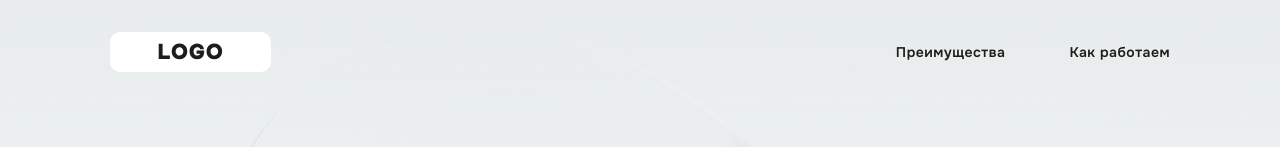
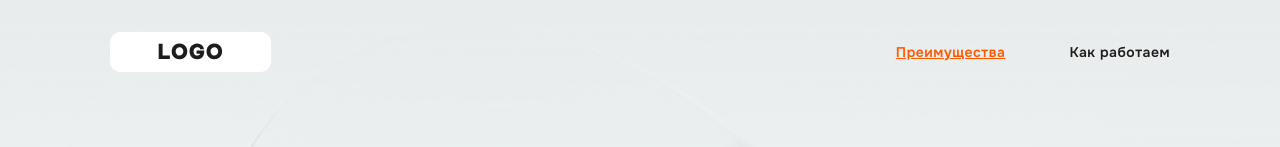
Before and after one commit to chairowner/getshoptv-test, a Next.js app: page / in a window 1280 px wide. Shown: the top 147 px of the page. Built offline with nearby package versions, Linux system fonts and the light colour scheme.

Commit message:
добавил подсветку для заголовков в header

```diff
--- a/app/components/NavbarDesktop/NavbarDesktop.tsx
+++ b/app/components/NavbarDesktop/NavbarDesktop.tsx
@@ -1,16 +1,27 @@
 import { FC } from "react";
 import { IMenuButton, MenuButton } from "@/app/ui/MenuButton/MenuButton";
 import s from "./NavbarDesktop.module.scss";
+import { HeaderType } from "@/app/types";
 
 export interface NavbarDesktopProps {
 	items: IMenuButton[];
+	currentSection?: HeaderType | null;
 }
 
-export const NavbarDesktop: FC<NavbarDesktopProps> = ({ items }) => {
+export const NavbarDesktop: FC<NavbarDesktopProps> = ({
+	items,
+	currentSection,
+}) => {
+	console.log({ currentSection });
 	return (
 		<nav className={s.navbar}>
 			{items.map(({ children, href }, index) => (
-				<MenuButton key={index} children={children} href={href} />
+				<MenuButton
+					key={index}
+					children={children}
+					currentSection={currentSection}
+					href={href}
+				/>
 			))}
 		</nav>
 	);
--- a/app/components/NavbarMobile/NavbarMobile.tsx
+++ b/app/components/NavbarMobile/NavbarMobile.tsx
@@ -2,13 +2,19 @@
 import { IMenuButton, MenuButton } from "@/app/ui/MenuButton/MenuButton";
 import { Burger } from "@/app/ui/Burger/Burger";
 import s from "./NavbarMobile.module.scss";
+import { HeaderType } from "@/app/types";
 
 export interface NavbarMobileProps {
 	items: IMenuButton[];
 	onClose: () => void;
+	currentSection?: HeaderType | null;
 }
 
-export const NavbarMobile: FC<NavbarMobileProps> = ({ items, onClose }) => {
+export const NavbarMobile: FC<NavbarMobileProps> = ({
+	items,
+	onClose,
+	currentSection,
+}) => {
 	return (
 		<div className={s.navbar}>
 			<div className={s.header}>
@@ -25,7 +31,12 @@
 			</div>
 			<nav>
 				{items.map(({ children, href }, index) => (
-					<MenuButton key={index} children={children} href={href} />
+					<MenuButton
+						key={index}
+						children={children}
+						currentSection={currentSection}
+						href={href}
+					/>
 				))}
 			</nav>
 		</div>
--- a/app/modules/AdditionalRevenueSources/AdditionalRevenueSources.tsx
+++ b/app/modules/AdditionalRevenueSources/AdditionalRevenueSources.tsx
@@ -5,7 +5,7 @@
 
 export const AdditionalRevenueSources: FC<SectionProps> = ({ section }) => {
 	return (
-		<div className="wrapper">
+		<div className="wrapper" data-section={section}>
 			<div className="container">
 				<div className={s.container}>
 					<div className={s.text}>
--- a/app/modules/BalanceProfitUser/BalanceProfitUser.tsx
+++ b/app/modules/BalanceProfitUser/BalanceProfitUser.tsx
@@ -6,7 +6,10 @@
 
 export const BalanceProfitUser: FC<SectionProps> = ({ section }) => {
 	return (
-		<div className={classNames("wrapper", "white-background")}>
+		<div
+			className={classNames("wrapper", "white-background")}
+			data-section={section}
+		>
 			<div className="container">
 				<div className={s.container}>
 					<h2 className={s.title}>
--- a/app/modules/DetailedReports/DetailedReports.tsx
+++ b/app/modules/DetailedReports/DetailedReports.tsx
@@ -13,7 +13,10 @@
 
 export const DetailedReports: FC<SectionProps> = ({ section }) => {
 	return (
-		<div className={classNames("wrapper", "white-background", s.wrapper)}>
+		<div
+			className={classNames("wrapper", "white-background", s.wrapper)}
+			data-section={section}
+		>
 			<div className="container">
 				<div className={s.container}>
 					<div className={s.left}>
--- a/app/modules/Form/Form.tsx
+++ b/app/modules/Form/Form.tsx
@@ -7,7 +7,7 @@
 
 export const Form: FC<SectionProps> = ({ section }) => {
 	return (
-		<div className="wrapper">
+		<div className="wrapper" data-section={section}>
 			<div className="container">
 				<div className={s.container}>
 					<h2>Заполните форму</h2>
--- a/app/modules/Header/Header.tsx
+++ b/app/modules/Header/Header.tsx
@@ -6,6 +6,7 @@
 import { IMenuButton } from "@/app/ui/MenuButton/MenuButton";
 import s from "./Header.module.scss";
 import { NavbarMobile } from "@/app/components/NavbarMobile/NavbarMobile";
+import { HeaderType } from "@/app/types";
 
 const navItems: IMenuButton[] = [
 	{
@@ -25,6 +26,8 @@
 	const [onTop, setOnTop] = useState<boolean>(true);
 	const [isHidden, setIsHidden] = useState<boolean>(false);
 	const [lastScrollTop, setLastScrollTop] = useState<number>(0);
+
+	const [currentSection, setCurrentSection] = useState<HeaderType | null>(null);
 
 	const checkIsMobile = () => {
 		setIsMobile(window.innerWidth <= 870);
@@ -53,6 +56,18 @@
 			}
 		}
 		setLastScrollTop(scrollTop);
+
+		const targetPosition: number = scrollTop + 100;
+		const elements = document.querySelectorAll("[data-section]"); // Замените на ваш селектор
+		elements.forEach((el) => {
+			const rect = el.getBoundingClientRect();
+			const elementTop = rect.top + window.scrollY;
+			const elementBottom = rect.bottom + window.scrollY;
+			if (elementTop <= targetPosition && elementBottom >= targetPosition) {
+				const section = el.getAttribute("data-section");
+				setCurrentSection(section as HeaderType);
+			}
+		});
 	};
 
 	useEffect(() => {
@@ -108,14 +123,18 @@
 								onClick={onClickBurger}
 							/>
 						) : (
-							<NavbarDesktop items={navItems} />
+							<NavbarDesktop items={navItems} currentSection={currentSection} />
 						)}
 					</header>
 				</div>
 			</div>
 
 			{burgerActive && (
-				<NavbarMobile items={navItems} onClose={onCloseBurger} />
+				<NavbarMobile
+					items={navItems}
+					onClose={onCloseBurger}
+					currentSection={currentSection}
+				/>
 			)}
 		</>
 	);
--- a/app/modules/MonetizeCustomerBaseBlock/MonetizeCustomerBaseBlock.tsx
+++ b/app/modules/MonetizeCustomerBaseBlock/MonetizeCustomerBaseBlock.tsx
@@ -5,7 +5,7 @@
 
 export const MonetizeCustomerBaseBlock: FC<SectionProps> = ({ section }) => {
 	return (
-		<div className={s.container}>
+		<div className={s.container} data-section={section}>
 			<div className="wrapper">
 				<div className="container">
 					<div className={s.content}>
--- a/app/modules/Partners/Partners.tsx
+++ b/app/modules/Partners/Partners.tsx
@@ -32,7 +32,7 @@
 
 export const Partners: FC<SectionProps> = ({ section }) => {
 	return (
-		<div className="wrapper">
+		<div className="wrapper" data-section={section}>
 			<div className="container">
 				<div className={s.wrapper}>
 					<div className={s.container}>
--- a/app/ui/MenuButton/MenuButton.module.scss
+++ b/app/ui/MenuButton/MenuButton.module.scss
@@ -17,7 +17,8 @@
     color: $color-orange;
   }
 
-  &:active {
+  &:active,
+  &.active {
     color: $color-orange;
     text-decoration: underline;
   }
--- a/app/ui/MenuButton/MenuButton.tsx
+++ b/app/ui/MenuButton/MenuButton.tsx
@@ -1,15 +1,34 @@
 import classNames from "classnames";
 import { AnchorHTMLAttributes, FC, ReactNode } from "react";
+import { HeaderType } from "@/app/types";
 import s from "./MenuButton.module.scss";
 
 export interface IMenuButton {
 	children?: ReactNode;
 	href?: string | undefined;
+	isActive?: boolean;
 }
 
 export interface MenuButtonProps
-	extends AnchorHTMLAttributes<HTMLAnchorElement> {}
+	extends AnchorHTMLAttributes<HTMLAnchorElement> {
+	currentSection?: HeaderType | null;
+}
 
-export const MenuButton: FC<MenuButtonProps> = ({ className, ...props }) => {
-	return <a className={classNames(s.button, className)} {...props} />;
+export const MenuButton: FC<MenuButtonProps> = ({
+	className,
+	currentSection,
+	...props
+}) => {
+	const href = props?.href?.slice(1, props?.href?.length) as HeaderType;
+
+	return (
+		<a
+			className={classNames(
+				s.button,
+				currentSection === href && s.active,
+				className
+			)}
+			{...props}
+		/>
+	);
 };
```
